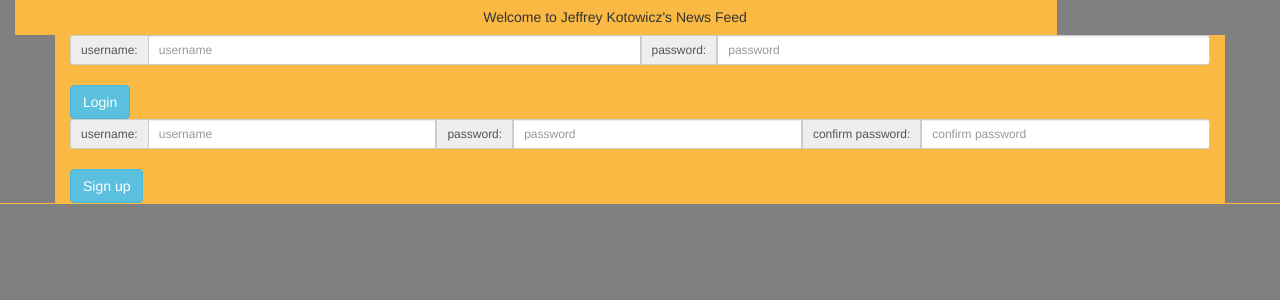
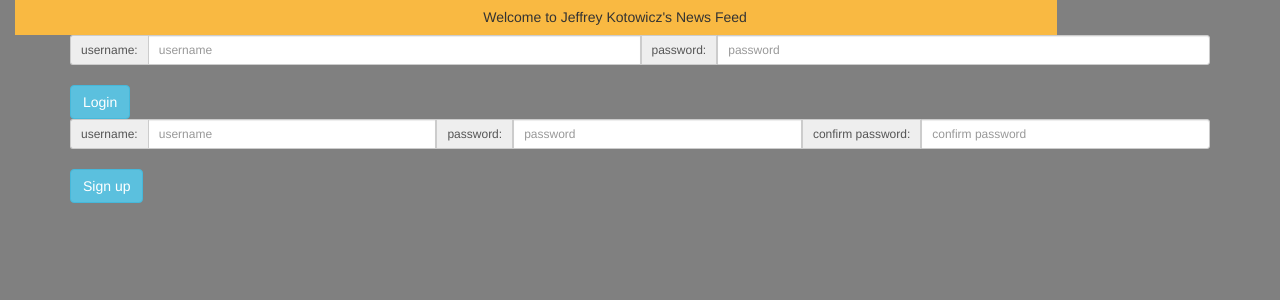
Before and after one commit to JKotowicz/SWEN-344-Assignments, a PHP site: page /home.html in a window 1280 px wide. Shown: the top 300 px of the page. Run offline with PHP 8.4, Linux system fonts and the light colour scheme; some libraries are stand-ins or nearby versions.

Commit message:
adjusting styling

```diff
--- a/feed/homeStyle.css
+++ b/feed/homeStyle.css
@@ -13,7 +13,7 @@
     background-color: #e3e3e3;
 }
 
-.col-md-12, .col-sm-10 {
+.col-md-14, .col-sm-10 {
 	background-color: #f9b942;
 }
 
```
